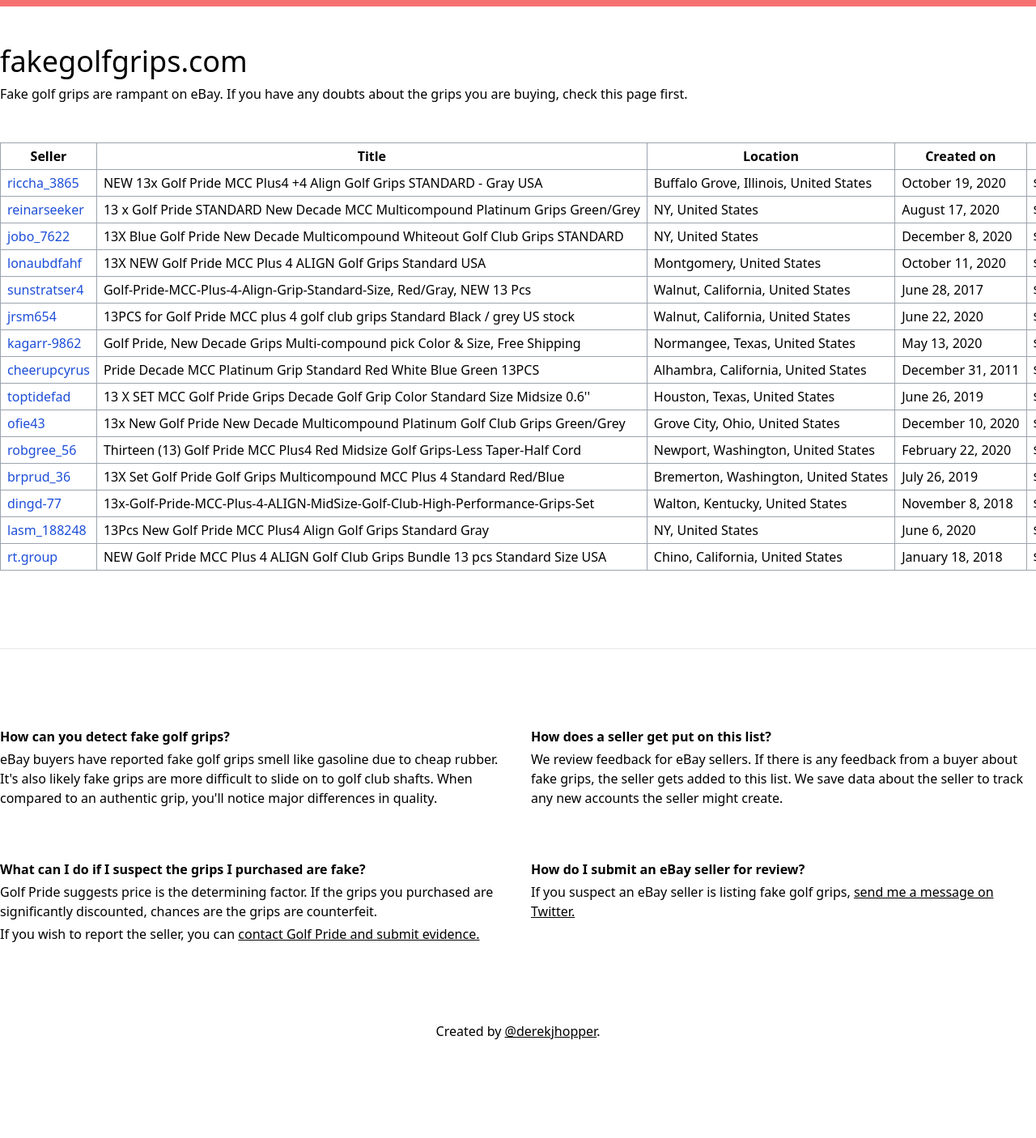
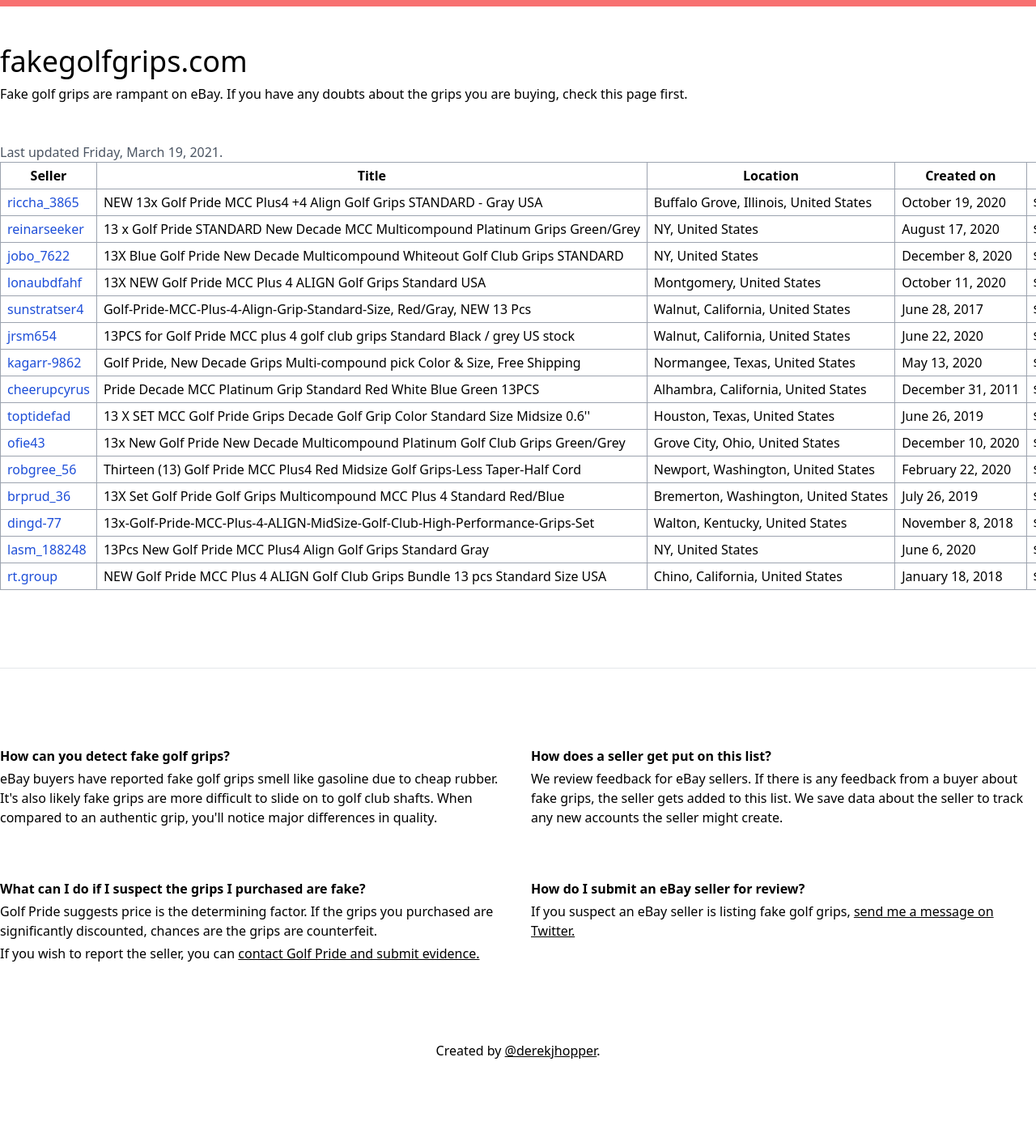
Before and after one commit to djhopper01/fakegolfgrips, a Jekyll site: the page built from docs/index.html, in a window 1280 px wide. Shown: the whole page at 81% size. Built offline with Jekyll 4.4.1, drawn with Linux system fonts in a browser that asks for light colours; comment, search, counter and statistics services are not loaded; before the commit the page ends 1382 px from its top, so only the background shows below that.

Commit message:
Includes last updated

```diff
--- a/docs/index.html
+++ b/docs/index.html
@@ -3,7 +3,11 @@
 title: Welcome to my docs
 ---
 
-<div class="overflow-x-scroll">
+<div class="text-gray-600">
+  Last updated Friday, March 19, 2021.
+</div>
+
+<div class="overflow-x-auto mt-2">
   <table class="border-collapse border border-gray-400">
     <thead>
       <tr>
```
